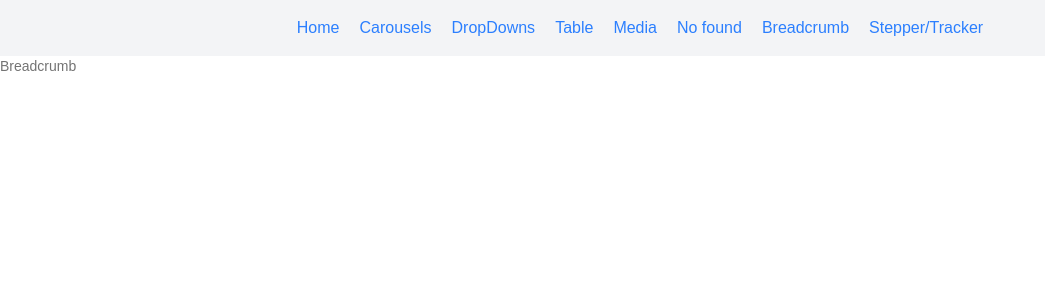
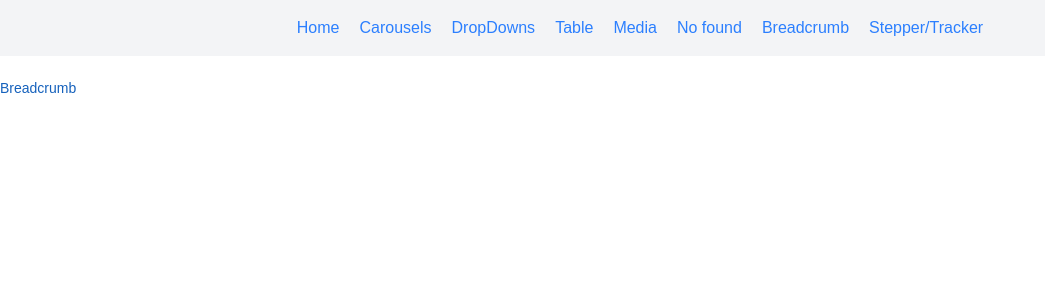
Before and after one commit to Rumerx10/Next-Code-Base, a Next.js app: page /breadcrumb in a window 1280 px wide. Shown: the top 300 px of the page, without its empty margins (0-1045 px from the left). Built offline with nearby package versions, Linux system fonts and the light colour scheme.

Commit message:
update :: breadcrumb component

```diff
--- a/src/components/Breadcrumb/BreadcrumbSection.tsx
+++ b/src/components/Breadcrumb/BreadcrumbSection.tsx
@@ -13,7 +13,11 @@ import {
 
 const BreadcrumbSection = () => {
   const pathName = usePathname();
-  const segments = pathName.split("/").filter(Boolean);
+  const segments = pathName
+    .split("/")
+    .filter(Boolean)
+    .map((seg) => decodeURIComponent(seg));
+
   const breadcrumbItems = segments.map((segment, idx) => {
     const href = "/" + segments.slice(0, idx + 1).join("/");
     return {
@@ -22,16 +26,20 @@ const BreadcrumbSection = () => {
     };
   });
   return (
-    <div className="text-2xl font-semibold">
+    <div className="container flex items-center w-full text-2xl font-semibold h-16 py-5">
       <Breadcrumb>
         <BreadcrumbList>
           {breadcrumbItems.map((item, idx) => (
             <BreadcrumbItem key={item.href}>
               {idx === breadcrumbItems.length - 1 ? (
-                <BreadcrumbPage>{item.label}</BreadcrumbPage>
+                <BreadcrumbPage className="text-[#1561BC] font-medium text-sm">
+                  {item.label}
+                </BreadcrumbPage>
               ) : (
                 <>
-                  <BreadcrumbLink href={item.href}>{item.label}</BreadcrumbLink>
+                  <BreadcrumbLink className="font-medium" href={item.href}>
+                    {item.label}
+                  </BreadcrumbLink>
                   <BreadcrumbSeparator />
                 </>
               )}
```
